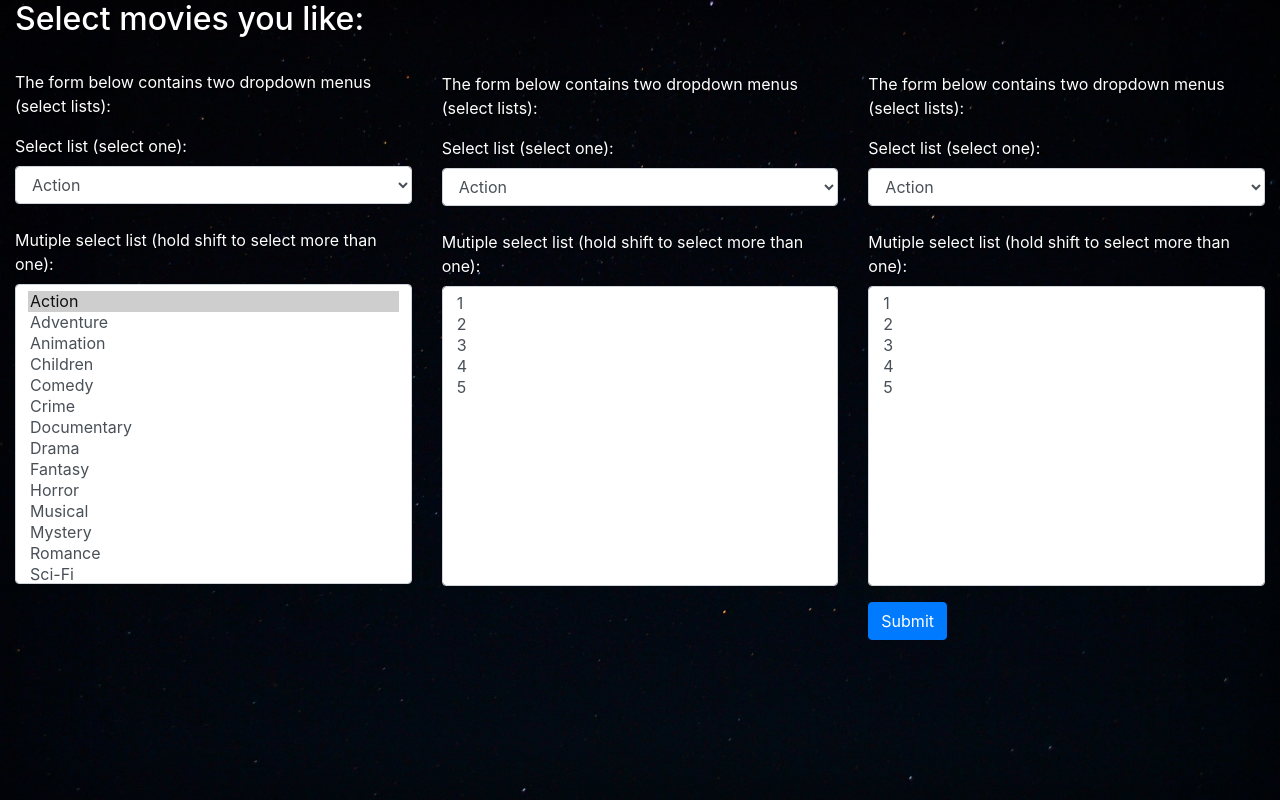
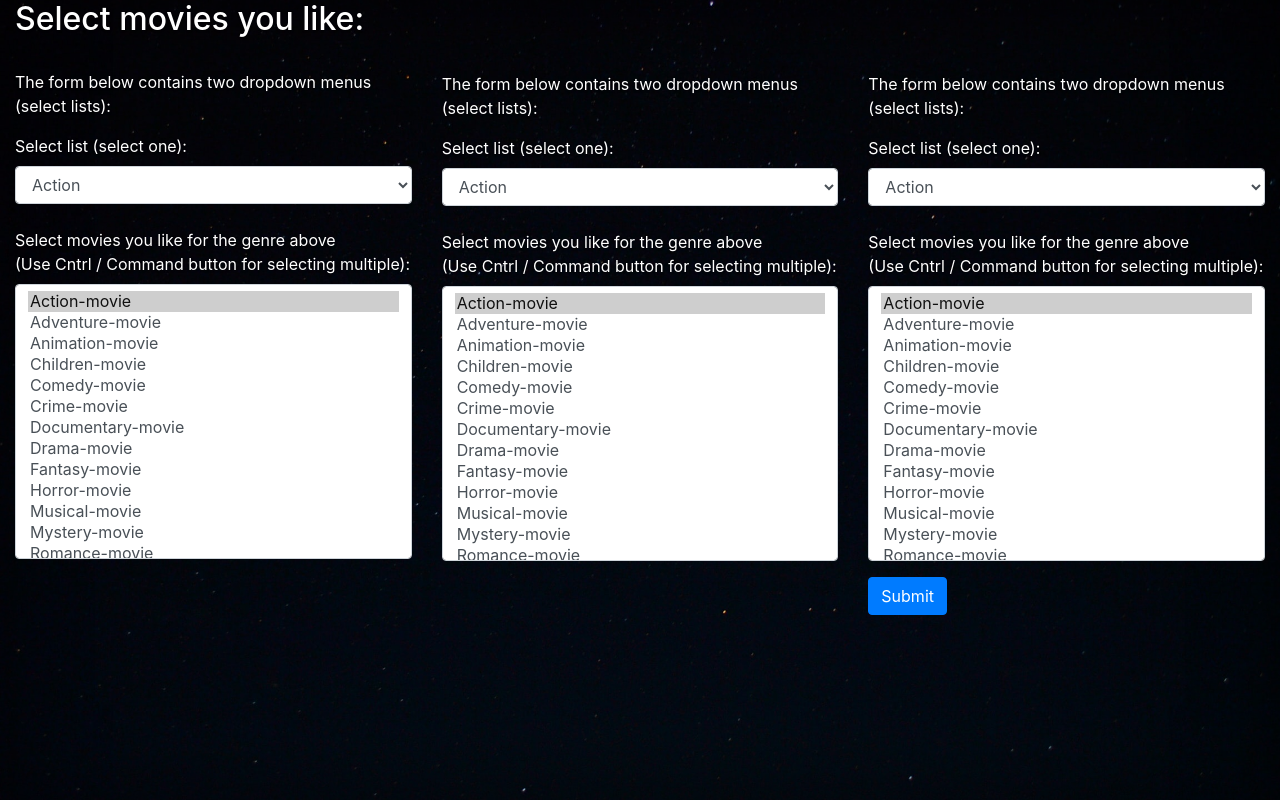
Before and after one commit to himanshu20792/moviebuddy, a Flask app: page /findsimilar in a window 1280 px wide. Run offline with Flask 2, Linux system fonts and the light colour scheme; some libraries are stand-ins or nearby versions.

Commit message:
Findsimiar page updated

```diff
--- a/MovieBuddyApp/static/findsimilar.css
+++ b/MovieBuddyApp/static/findsimilar.css
@@ -51,10 +51,8 @@ body {
 }
 
 #sel2{
-    height: 300px;
+    height: 275px;
 }
-
-
 
 /*
  * Header
--- a/MovieBuddyApp/templates/findsimilar.html
+++ b/MovieBuddyApp/templates/findsimilar.html
@@ -56,25 +56,27 @@
                 <option value="Western">Western</option>
           </select>
           <br>
-          <label for="sel2">Mutiple select list (hold shift to select more than one):</label>
+          <label for="sel2">Select movies you like for the genre above
+          <br> (Use Cntrl / Command button for selecting multiple):
+          </label>
           <select multiple class="form-control" id="sel2" name="sellist2">
-                <option value="Action" selected>Action</option>
-                <option value="Adventure">Adventure</option>
-                <option value="Animation">Animation</option>
-                <option value="Children">Children</option>
-                <option value="Comedy">Comedy</option>
-                <option value="Crime">Crime</option>
-                <option value="Documentary">Documentary</option>
-                <option value="Drama">Drama</option>
-                <option value="Fantasy">Fantasy</option>
-                <option value="Horror">Horror</option>
-                <option value="Musical">Musical</option>
-                <option value="Mystery">Mystery</option>
-                <option value="Romance">Romance</option>
-                <option value="Sci.Fi">Sci-Fi</option>
-                <option value="Thriller">Thriller</option>
-                <option value="War">War</option>
-                <option value="Western">Western</option>
+                <option value="Action" selected>Action-movie</option>
+                <option value="Adventure">Adventure-movie</option>
+                <option value="Animation">Animation-movie</option>
+                <option value="Children">Children-movie</option>
+                <option value="Comedy">Comedy-movie</option>
+                <option value="Crime">Crime-movie</option>
+                <option value="Documentary">Documentary-movie</option>
+                <option value="Drama">Drama-movie</option>
+                <option value="Fantasy">Fantasy-movie</option>
+                <option value="Horror">Horror-movie</option>
+                <option value="Musical">Musical-movie</option>
+                <option value="Mystery">Mystery-movie</option>
+                <option value="Romance">Romance-movie</option>
+                <option value="Sci.Fi">Sci-Fi-movie</option>
+                <option value="Thriller">Thriller-movie</option>
+                <option value="War">War-movie</option>
+                <option value="Western">Western-movie</option>
           </select>
         </div>
       </form>
@@ -108,13 +110,27 @@
                 <option value="Western">Western</option>
           </select>
           <br>
-          <label for="sel2">Mutiple select list (hold shift to select more than one):</label>
+          <label for="sel2">Select movies you like for the genre above
+          <br> (Use Cntrl / Command button for selecting multiple):
+          </label>
           <select multiple class="form-control" id="sel2" name="sellist2">
-            <option>1</option>
-            <option>2</option>
-            <option>3</option>
-            <option>4</option>
-            <option>5</option>
+                <option value="Action" selected>Action-movie</option>
+                <option value="Adventure">Adventure-movie</option>
+                <option value="Animation">Animation-movie</option>
+                <option value="Children">Children-movie</option>
+                <option value="Comedy">Comedy-movie</option>
+                <option value="Crime">Crime-movie</option>
+                <option value="Documentary">Documentary-movie</option>
+                <option value="Drama">Drama-movie</option>
+                <option value="Fantasy">Fantasy-movie</option>
+                <option value="Horror">Horror-movie</option>
+                <option value="Musical">Musical-movie</option>
+                <option value="Mystery">Mystery-movie</option>
+                <option value="Romance">Romance-movie</option>
+                <option value="Sci.Fi">Sci-Fi-movie</option>
+                <option value="Thriller">Thriller-movie</option>
+                <option value="War">War-movie</option>
+                <option value="Western">Western-movie</option>
           </select>
         </div>
       </form>
@@ -148,13 +164,27 @@
                 <option value="Western">Western</option>
           </select>
           <br>
-          <label for="sel2">Mutiple select list (hold shift to select more than one):</label>
+          <label for="sel2">Select movies you like for the genre above
+          <br> (Use Cntrl / Command button for selecting multiple):
+          </label>
           <select multiple class="form-control" id="sel2" name="sellist2">
-            <option>1</option>
-            <option>2</option>
-            <option>3</option>
-            <option>4</option>
-            <option>5</option>
+                <option value="Action" selected>Action-movie</option>
+                <option value="Adventure">Adventure-movie</option>
+                <option value="Animation">Animation-movie</option>
+                <option value="Children">Children-movie</option>
+                <option value="Comedy">Comedy-movie</option>
+                <option value="Crime">Crime-movie</option>
+                <option value="Documentary">Documentary-movie</option>
+                <option value="Drama">Drama-movie</option>
+                <option value="Fantasy">Fantasy-movie</option>
+                <option value="Horror">Horror-movie</option>
+                <option value="Musical">Musical-movie</option>
+                <option value="Mystery">Mystery-movie</option>
+                <option value="Romance">Romance-movie</option>
+                <option value="Sci.Fi">Sci-Fi-movie</option>
+                <option value="Thriller">Thriller-movie</option>
+                <option value="War">War-movie</option>
+                <option value="Western">Western-movie</option>
           </select>
         </div>
       </form>
```
